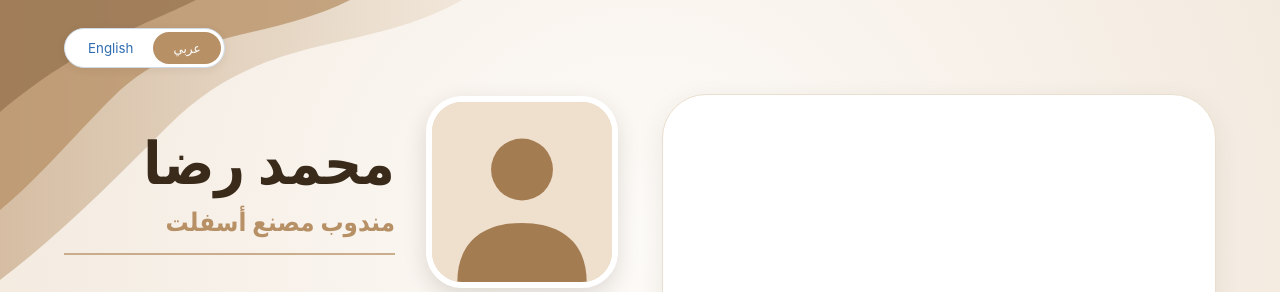
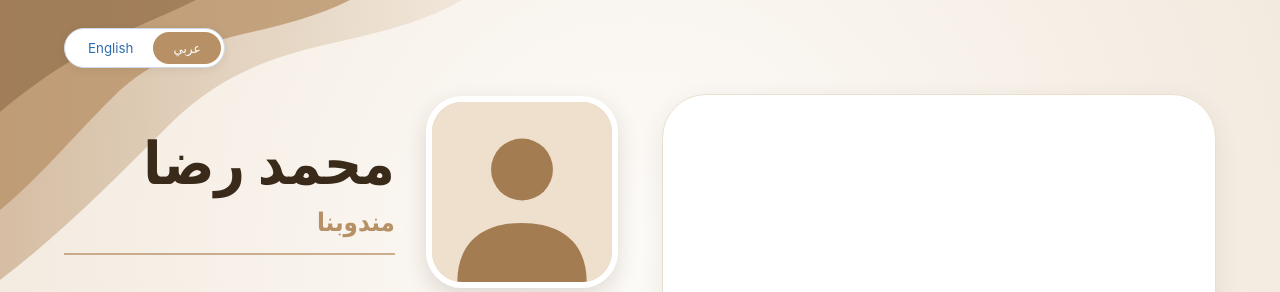
Before and after one commit to ehabrm/falcom-smart-cards, a plain HTML site: page index.html in a window 1280 px wide. Shown: the top 292 px of the page. Drawn offline with Linux system fonts and the light colour scheme.

Commit message:
Update index.html

```diff
--- a/index.html
+++ b/index.html
@@ -7,8 +7,8 @@
 <style>
 :root{--tan:#b79066;--tan-d:#8d6a47;--tan-l:#e9dac6;--brown:#3a2a1a;--muted:#6f6254;--line:#eadfce}
 *{box-sizing:border-box;-webkit-tap-highlight-color:transparent}
-html{-webkit-text-size-adjust:100%}
-body{margin:0;min-height:100vh;color:var(--brown);font-family:-apple-system,BlinkMacSystemFont,"Segoe UI",Tahoma,"Noto Naskh Arabic",Arial,sans-serif;line-height:1.5;background:radial-gradient(circle at 50% 30%,#fdfbf8,#f3eadf 80%)}
+html{-webkit-text-size-adjust:100%;overscroll-behavior:none}
+body{margin:0;min-height:100vh;min-height:100svh;overscroll-behavior:none;color:var(--brown);font-family:-apple-system,BlinkMacSystemFont,"Segoe UI",Tahoma,"Noto Naskh Arabic",Arial,sans-serif;line-height:1.5;background:radial-gradient(circle at 50% 30%,#fdfbf8,#f3eadf 80%)}
 .deco{position:fixed;inset:0;pointer-events:none;z-index:0;overflow:hidden}
 .deco svg{position:absolute}
 .deco .tl{top:0;left:0;width:min(560px,85vw);height:auto}.deco .bt{bottom:0;left:0;width:100%;height:80px}
@@ -72,7 +72,7 @@ html[lang=en] h1{font-size:clamp(28px,8.2vw,44px)}html[lang=en] .role{font-size:
 <div class="notfound" id="notfound"><h2 id="nfTitle"></h2><p id="nfBody"></p></div>
 </div>
 <script>
-const reps={"FLC-001":{name:"محمد رضا",en:"Mohamed Reda",role:"مندوب مصنع أسفلت",roleEn:"Asphalt Plant Sales Representative",phone:"+966 59 757 8219",tel:"+966597578219",wa:"966597578219",region:"المملكة العربية السعودية",regionEn:"Saudi Arabia"}};
+const reps={"FLC-001":{name:"محمد رضا",en:"Mohamed Reda",role:"مندوبنا",roleEn:"Our Representative",phone:"+966 59 757 8219",tel:"+966597578219",wa:"966597578219",region:"المملكة العربية السعودية",regionEn:"Saudi Arabia"}};
 const $=i=>document.getElementById(i);
 const params=new URLSearchParams(location.search);
 let id=(params.get("id")||"FLC-001").toUpperCase();let rep=reps[id];
```
